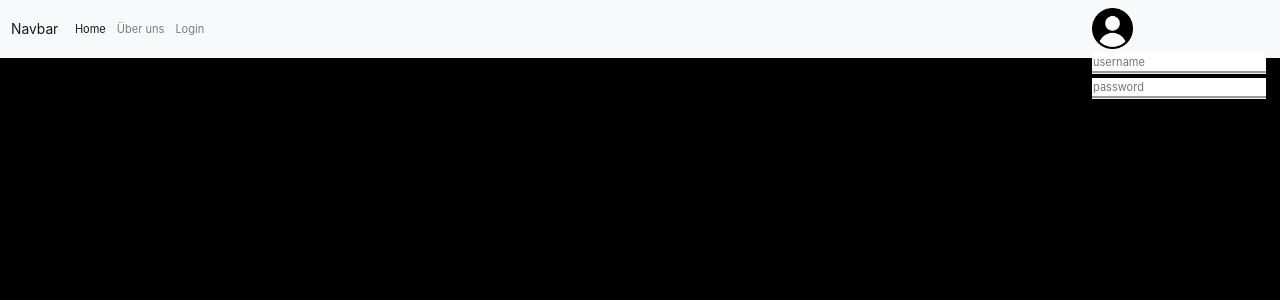
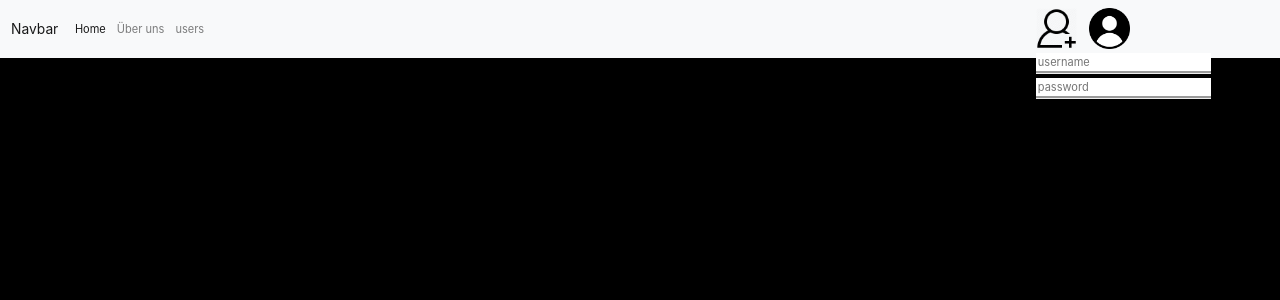
Before and after one commit to nicumaster/Gastro-Culture, a PHP site: page /view/header.php in a window 1280 px wide. Shown: the top 300 px of the page. Run offline with PHP 8.4, Linux system fonts and the light colour scheme.

Commit message:
Database

```diff
--- a/public/css/style.css
+++ b/public/css/style.css
@@ -10,8 +10,20 @@ html{
     border-bottom: groove;
 }
 
+.nav_login div{
+    display: block;
+}
 .nav_login_inputs:focus{
     outline: none;
+}
+
+.user_logo_register{
+    width: 70px;
+    height: 60px;
+    margin: 3px;
+    background: url("images/userlogo_register.png") no-repeat;
+    background-size: contain;
+    float: left;
 }
 
 .user_logo{
@@ -24,7 +36,7 @@ html{
 }
 .nav_login{
     height: 68px;
-    width: 260px;
+    width: 340px;
     float: right;
     margin: 0;
 }
--- a/view/header.php
+++ b/view/header.php
@@ -22,13 +22,14 @@
                 <a class="nav-link" href="uberuns">Über uns</a>
             </li>
             <li class="nav-item">
-                <a class="nav-link" href="user">Login</a>
+                <a class="nav-link" href="user">users</a>
             </li>
         </ul>
     </div>
 
     <div class="nav_login">
-        <div class="user_logo"></div>
+        <a href="\user\register"><div class="user_logo_register"></div></a>
+        <a href="\user\profile"><div class="user_logo"></div></a>
         <input onblur="this.placeholder = 'username'" onfocus="this.placeholder= ''" class="nav_login_inputs" title="useram:" placeholder="username" type="text" name="username">
         <input onblur="this.placeholder = 'password'" onfocus="this.placeholder= ''" class="nav_login_inputs" title="password:" placeholder="password" type="password" name="password">
     </div>
```
